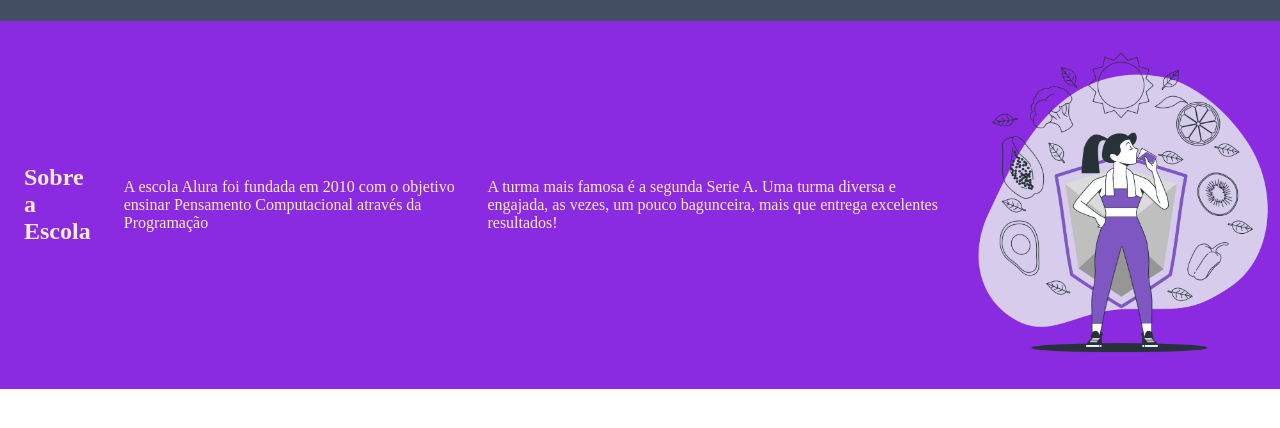
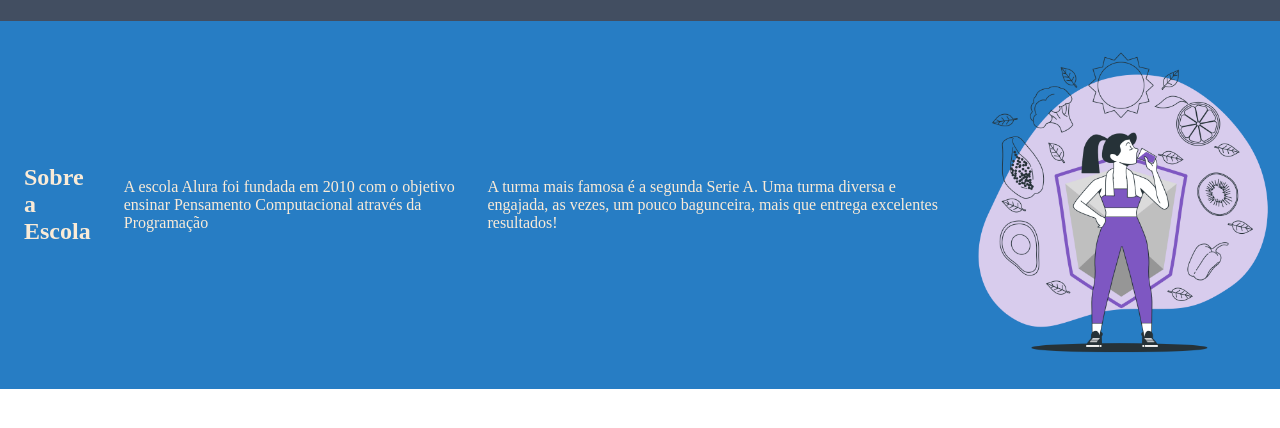
Before and after one commit to isabellecruzz/site-turma-criativa, a plain HTML site: page index.html in a window 1280 px wide. Shown: the part 86-514 px from the top of the page. Drawn offline with Linux system fonts and the light colour scheme.

Commit message:
Add files via upload

```diff
--- a/style.css
+++ b/style.css
@@ -25,7 +25,7 @@
  width: 25%;
 }
 .escola{
-    background-color: blueviolet;
+    background-color: rgb(39, 125, 196);
     color: antiquewhite;
     display: flex;
     align-items: center;
```
